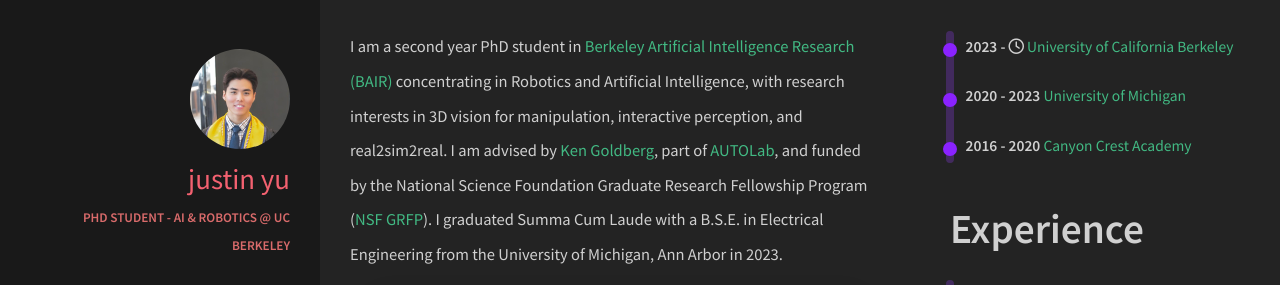
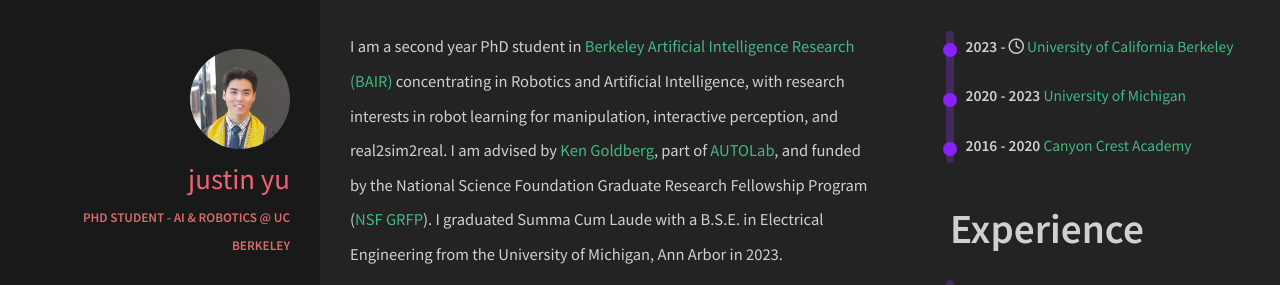
Before and after one commit to uynitsuj/uynitsuj.github.io, a Jekyll site: the page built from about.html, in a window 1280 px wide. Shown: the part 127-412 px from the top of the page. Built offline with Jekyll 4.4.1, drawn with Linux system fonts in a browser that asks for light colours; nearby versions of some CDN libraries; a script that is not in the unit is left out.

Commit message:
edit about

```diff
--- a/_includes/sections/about.html
+++ b/_includes/sections/about.html
@@ -1,7 +1,7 @@
 <h1><span data-i18n="skills.my_skills">About</span></h1>
 <div>
 
-    I am a second year PhD student in <a href="https://bair.berkeley.edu/" target="_blank">Berkeley Artificial Intelligence Research (BAIR)</a> concentrating in Robotics and Artificial Intelligence, with research interests in 3D vision for manipulation, interactive perception, and real2sim2real.
+    I am a second year PhD student in <a href="https://bair.berkeley.edu/" target="_blank">Berkeley Artificial Intelligence Research (BAIR)</a> concentrating in Robotics and Artificial Intelligence, with research interests in robot learning for manipulation, interactive perception, and real2sim2real.
     I am advised by <a href="https://goldberg.berkeley.edu/" target="_blank">Ken Goldberg</a>,
     part of <a href="https://autolab.berkeley.edu/" target="_blank">AUTOLab</a>, and funded by the National Science Foundation Graduate Research Fellowship Program (<a href="https://www.nsfgrfp.org/" target="_blank">NSF GRFP</a>).
     I graduated Summa Cum Laude with a B.S.E. in Electrical Engineering from the University of
```
